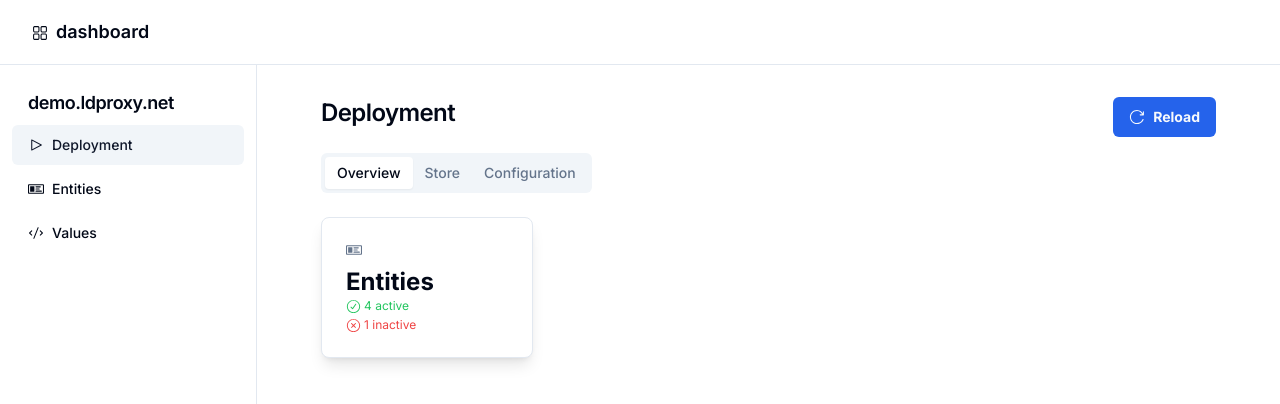
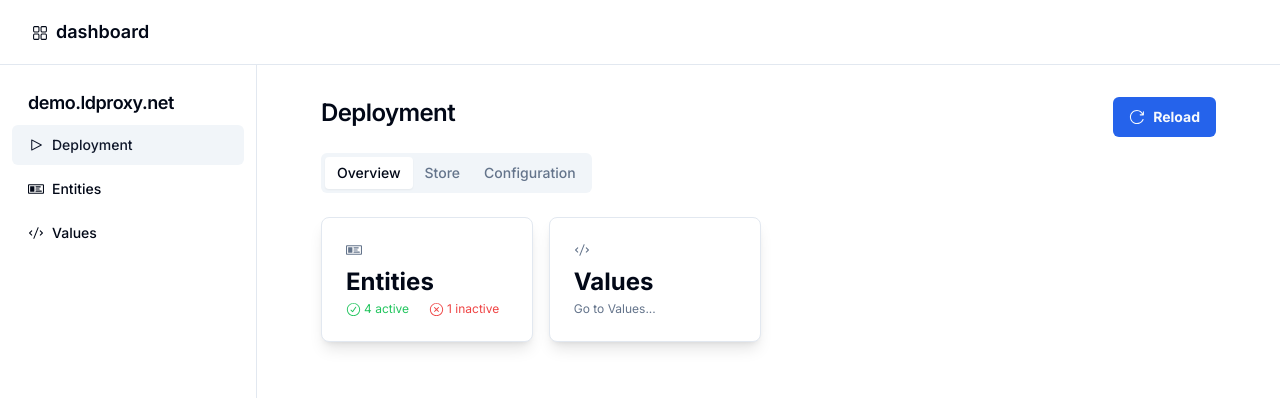
Before and after one commit to ldproxy/dashboard, a Next.js app: page /deployment in a window 1280 px wide. Shown: the top 404 px of the page. Built offline with nearby package versions, Linux system fonts and the light colour scheme.

Commit message:
adjusting summary and adding value card in deployment overview

```diff
--- a/src/app/deployment/page.tsx
+++ b/src/app/deployment/page.tsx
@@ -115,6 +115,13 @@ export default function DeploymentPage() {
               footer={actualEntitiesFooter}
               Icon={getIcon("Id")}
             />
+            <Summary
+              key="Values"
+              main="Values"
+              route="/values"
+              footer="Go to Values..."
+              Icon={getIcon("Code")}
+            />
           </div>
         </TabsContent>
         <TabsContent value="store">
--- a/src/components/dashboard/summary.tsx
+++ b/src/components/dashboard/summary.tsx
@@ -14,7 +14,7 @@ import { CheckCircledIcon, CrossCircledIcon } from "@radix-ui/react-icons";
 interface SummaryProps extends React.HTMLAttributes<HTMLDivElement> {
   header?: string;
   main: string | React.ReactElement;
-  footer: string;
+  footer?: string;
   route?: string;
   Icon?: React.FunctionComponent<IconProps>;
 }
@@ -58,10 +58,19 @@ export default function CustomersPage({
               </div>
             </>
           ) : (
-            <div className="text-2xl font-bold break-normal">{main}</div>
+            <div
+              className="text-2xl font-bold break-normal"
+              style={{
+                marginBottom: "3px",
+              }}
+            >
+              {main}
+            </div>
           )}
           <p className="text-xs text-muted-foreground">
-            {footer.split(" ").map((word, index, words) => {
+            <div style={{ display: "flex", flexWrap: "wrap" }}>
+              {footer
+                ? footer.split(" ").map((word, index, words) => {
                     if (word === "active" && !isNaN(Number(words[index - 1]))) {
                       return [
                         <span
@@ -70,7 +79,7 @@ export default function CustomersPage({
                           style={{
                             display: "flex",
                             alignItems: "center",
-                      marginBottom: "3px",
+                            marginRight: "20px",
                           }}
                         >
                           <CheckCircledIcon
@@ -110,9 +119,11 @@ export default function CustomersPage({
                     ) {
                       return null;
                     } else {
-                return word;
+                      return word + " ";
                     }
-            })}
+                  })
+                : null}
+            </div>
           </p>
         </CardContent>
       </Card>
```
Lines whose indentation alone changed are shown as unchanged.
